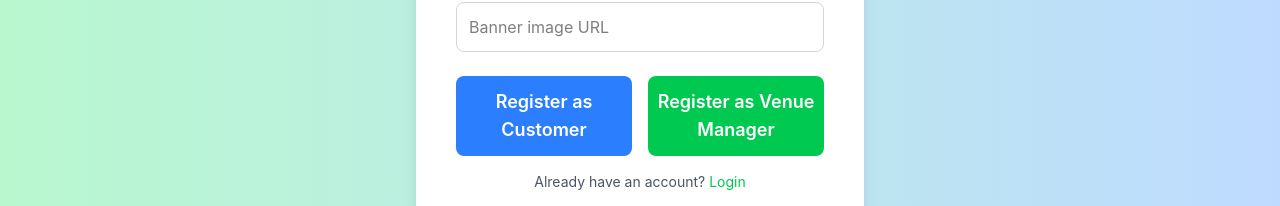
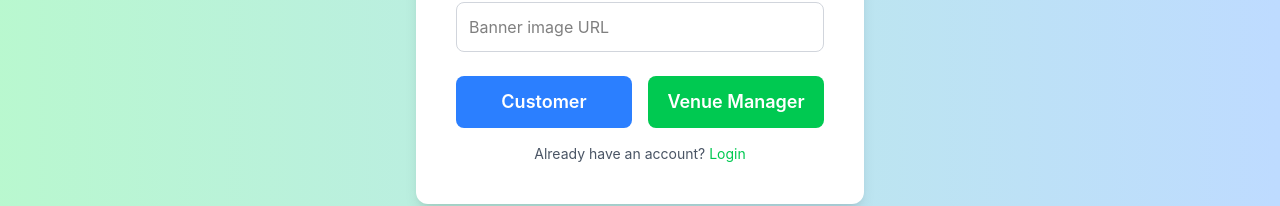
Before and after one commit to Noor807/Holidaze, a React (Vite) app: page /register in a window 1280 px wide. Shown: the part 580-786 px from the top of the page. Built offline with nearby package versions, Linux system fonts and the light colour scheme; no server answers.

Commit message:
edit the buttons from registration

```diff
--- a/src/components/bookingForm.tsx
+++ b/src/components/bookingForm.tsx
@@ -223,11 +223,11 @@ const BookingForm = ({
   };
 
   return (
-    <form className="grid grid-cols-1 md:grid-cols-[2fr,1fr] gap-8">
+    <form className="grid grid-cols-1 md:grid-cols-[2fr,1fr] gap-8 ">
       {/* Date & Guests section */}
-      <section className="w-full sm:space-y-4 lg:space-y-6 md:space-y-6 ">
+      <section className="w-full sm:space-y-6 lg:space-y-6 md:space-y-6 ">
         {/* Date Picker */}
-        <div className="bg-gradient-to-r from-green-200 to-blue-200 rounded-2xl shadow-md custom-datepicker !gap-2 flex flex-col p-4">
+        <div className="bg-gradient-to-r from-green-200 to-blue-200 rounded-2xl shadow-md custom-datepicker mb-4 flex flex-col p-4">
           <h2 className="text-xl font-semibold text-gray-700 mb-2 text-center">
             Select Dates
           </h2>
@@ -249,7 +249,7 @@ const BookingForm = ({
         </div>
 
         {/* Guests */}
-        <div className="bg-gradient-to-r from-green-200 to-blue-200  p-4 rounded-2xl shadow-md">
+        <div className="bg-gradient-to-r from-green-200 to-blue-200 sm:mt-4  p-4 rounded-2xl shadow-md">
           <h2 className="text-lg font-semibold text-gray-700 mb-2">Guests</h2>
           <button
             type="button"
--- a/src/pages/register/index.tsx
+++ b/src/pages/register/index.tsx
@@ -69,7 +69,9 @@ const RegisterPage: React.FC = () => {
     }
 
     if (!/[!@#$%^&*(),.?":{}|<>]/.test(password)) {
-      toast.warn("Consider adding special characters (!@#$ etc.) to your password");
+      toast.warn(
+        "Consider adding special characters (!@#$ etc.) to your password"
+      );
     }
 
     // URL validation
@@ -175,7 +177,7 @@ const RegisterPage: React.FC = () => {
               className="flex-1 bg-blue-500 text-white py-3 rounded-lg hover:bg-blue-600 transition text-lg font-semibold"
               onClick={(e) => handleSubmit(e, false)}
             >
-              Register as Customer
+              Customer
             </button>
 
             <button
@@ -183,7 +185,7 @@ const RegisterPage: React.FC = () => {
               className="flex-1 bg-green-500 text-white py-3 rounded-lg hover:bg-green-600 transition text-lg font-semibold"
               onClick={(e) => handleSubmit(e, true)}
             >
-              Register as Venue Manager
+              Venue Manager
             </button>
           </div>
 
```
Also changed, not shown: 1 other file (tests, documents, lock files or other folders).
